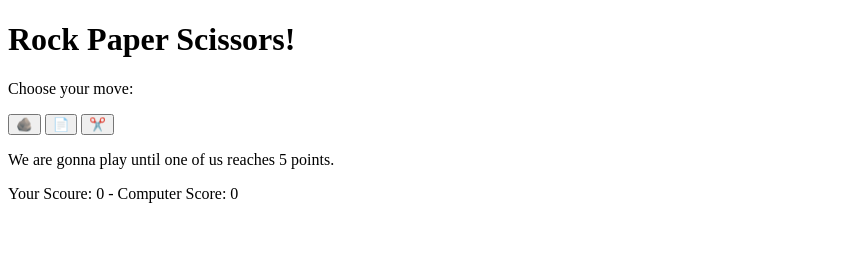
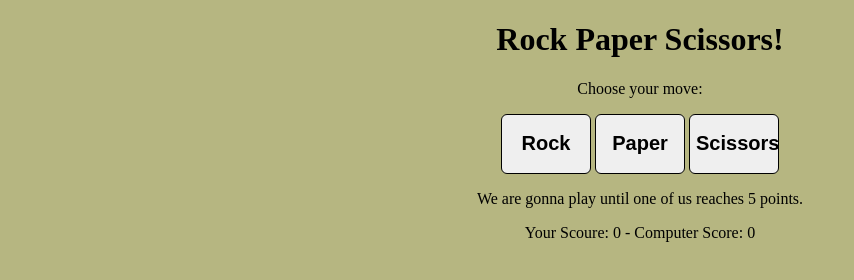
Before and after one commit to FacuECejas/odin-rock_paper_scissors, a plain HTML site: page index.html in a window 1280 px wide. Shown: the whole page, without its empty margins (0-854 px from the left). Drawn offline with Linux system fonts and the light colour scheme.

Commit message:
feat: Added styles to the page

```diff
--- a/index.html
+++ b/index.html
@@ -4,14 +4,15 @@
     <meta charset="UTF-8">
     <meta name="viewport" content="width=device-width, initial-scale=1.0">
     <title>Rock Paper Scissors</title>
+    <link rel="stylesheet" href="styles.css">
     <script defer src="script.js"></script>
 </head>
 <body>
     <h1>Rock Paper Scissors!</h1>
     <p>Choose your move:</p>
-    <button id="rock">🪨</button>
-    <button id="paper">📄</button>
-    <button id="scissors">✂️</button>
+    <button id="rock">Rock</button>
+    <button id="paper">Paper</button>
+    <button id="scissors">Scissors</button>
     <div class="results">
         <p class="roundInfo">We are gonna play until one of us reaches 5 points.</p>
         <p class="scoresInfo">Your Scoure: 0 - Computer Score: 0</p>
--- a/script.js
+++ b/script.js
@@ -29,6 +29,7 @@ scissorsBtn.addEventListener("click", () => {
 //Reset button event handler
 const resetBtn = document.createElement("button");
 resetBtn.textContent = "Reset";
+resetBtn.classList.add("reset");
 resetBtn.addEventListener("click", () => {
     humanScore = 0;
     computerScore = 0;
--- /dev/null
+++ b/styles.css
@@ -0,0 +1,23 @@
+body {
+    margin: 0;
+    background-color: #b6b681;
+    text-align: center;
+}
+
+#rock, #paper, #scissors {
+    width: 90px;
+    height: 60px;
+    border: 1px solid black;
+    border-radius: 6px;
+    font-weight: bold;
+    font-size: 20px;
+}
+
+.reset {
+    width: 60px;
+    height: 30px;
+    border: 1px solid black;
+    border-radius: 6px;
+    font-weight: 500;
+    font-size: 15px;
+}
```
